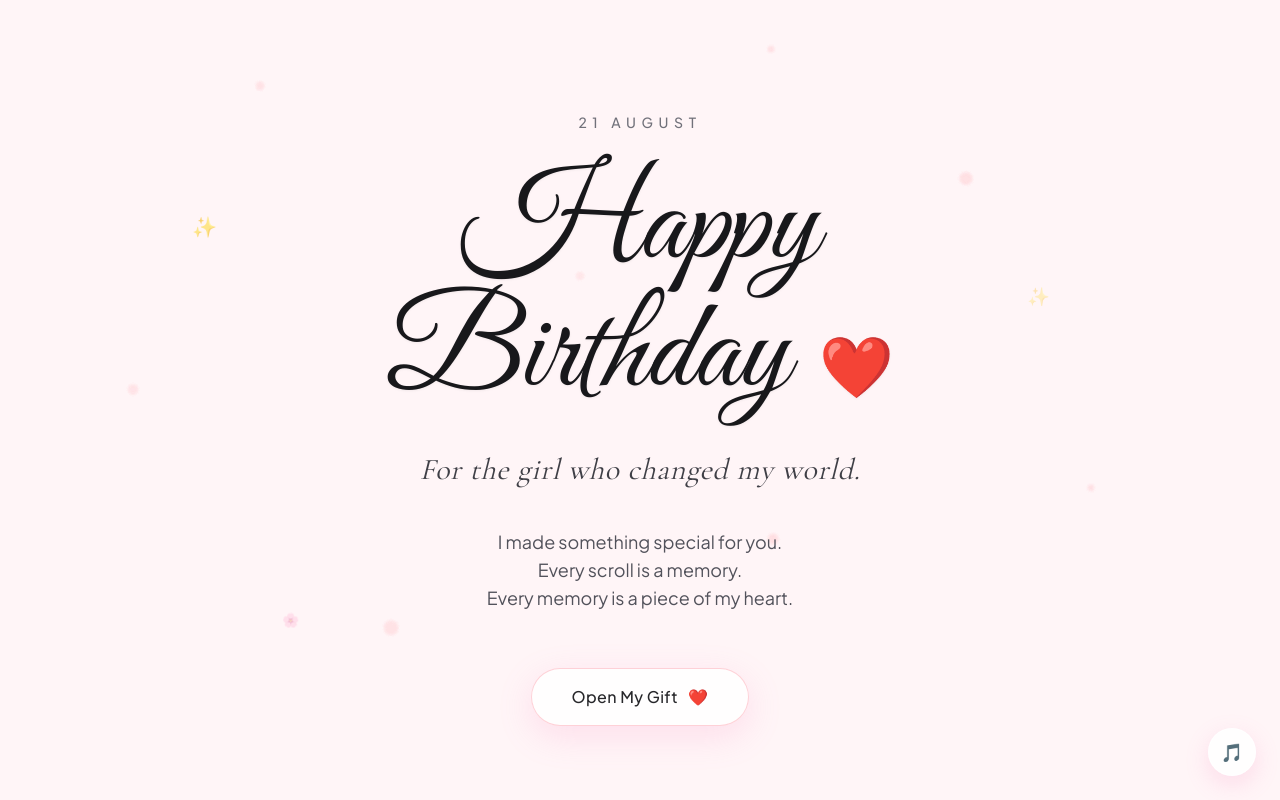
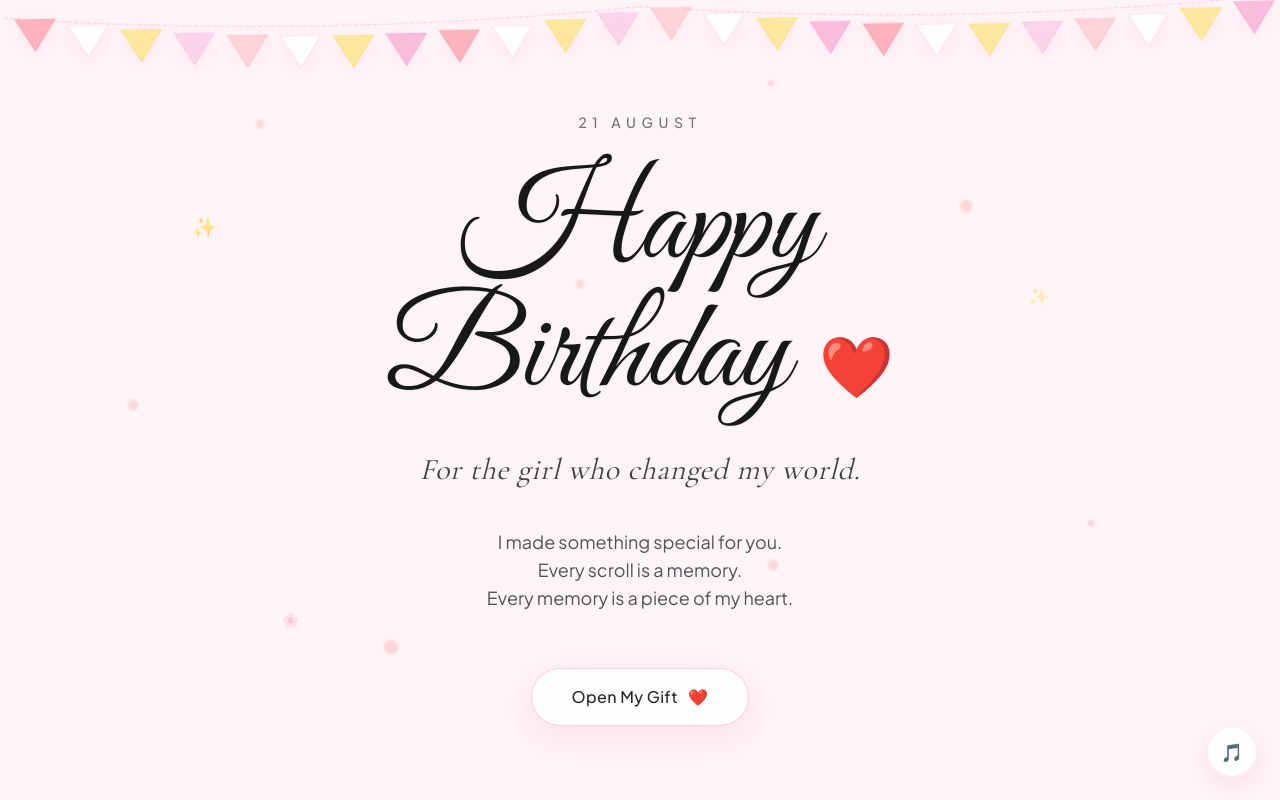
Before and after one commit to uzairsalman02/forever-you, a Next.js app: page / in a window 1280 px wide. Shown: the top 800 px of the page. Built offline with nearby package versions, Linux system fonts and the light colour scheme.

Commit message:
Dynamic Ambient Background & Global Particle Engine

```diff
--- a/app/globals.css
+++ b/app/globals.css
@@ -18,21 +18,82 @@ body {
   -moz-osx-font-smoothing: grayscale;
 }
 
-@keyframes floatParticle {
+/* 50-Second Dynamic Luxury Animated Gradient */
+@keyframes dynamicGradient {
   0% {
-    transform: translateY(0) scale(0.95);
+    background-position: 0% 50%;
+  }
+  25% {
+    background-position: 50% 100%;
+  }
+  50% {
+    background-position: 100% 50%;
+  }
+  75% {
+    background-position: 50% 0%;
+  }
+  100% {
+    background-position: 0% 50%;
+  }
+}
+
+.animate-dynamic-gradient {
+  background: linear-gradient(
+    -45deg,
+    #fff5f7,
+    #fce7f3,
+    #fff1f2,
+    #f3e8ff,
+    #fdf2f4,
+    #fff5f7
+  );
+  background-size: 400% 400%;
+  animation: dynamicGradient 50s ease-in-out infinite;
+}
+
+/* Soft Ambient Drifting Light Orbs */
+@keyframes floatLight {
+  0% {
+    transform: translate(0, 0) scale(1);
     opacity: 0.25;
   }
   50% {
-    transform: translateY(-30px) scale(1.05);
-    opacity: 0.55;
+    transform: translate(40px, -50px) scale(1.15);
+    opacity: 0.45;
   }
   100% {
-    transform: translateY(-60px) scale(0.95);
-    opacity: 0.15;
+    transform: translate(-30px, 30px) scale(0.95);
+    opacity: 0.2;
   }
 }
 
-.animate-float-particle {
-  animation: floatParticle 9s ease-in-out infinite alternate;
+.animate-float-light {
+  animation: floatLight 22s ease-in-out infinite alternate;
 }
+
+/* Gentle Birthday Bunting Swinging */
+@keyframes swingBunting {
+  0% {
+    transform: rotate(0deg);
+  }
+  50% {
+    transform: rotate(1.5deg);
+  }
+  100% {
+    transform: rotate(-1.5deg);
+  }
+}
+
+.animate-swing-bunting {
+  transform-origin: top center;
+  animation: swingBunting 6s ease-in-out infinite alternate;
+}
+
+/* Reduced Motion Accessibility */
+@media (prefers-reduced-motion: reduce) {
+  .animate-dynamic-gradient,
+  .animate-float-light,
+  .animate-swing-bunting {
+    animation: none !important;
+  }
+}
--- a/app/page.tsx
+++ b/app/page.tsx
@@ -11,6 +11,8 @@ import { MemoryRevealScene } from "@/components/memories/MemoryRevealScene";
 import { LetterScene } from "@/components/letter/LetterScene";
 import { CelebrationScene } from "@/components/celebration/CelebrationScene";
 import { MusicController } from "@/components/ui/MusicController";
+import { TopBunting } from "@/components/ui/TopBunting";
+import { GlobalParticleEngine } from "@/components/ui/GlobalParticleEngine";
 import {
   stopHappyBirthdayMusicBox,
   startMusicOnFirstInteraction,
@@ -111,8 +113,25 @@ export default function HomePage() {
   };
 
   return (
-    <div className="w-full bg-background min-h-screen relative">
-      {/* Global Experience Reset Soft Pink Overlay */}
+    <div className="w-full min-h-screen relative animate-dynamic-gradient overflow-x-hidden">
+      {/* 1. Global rAF Particle Engine (Hearts, Petals, Stars, Duck Doodles, Sparkles) */}
+      <GlobalParticleEngine />
+
+      {/* 2. Soft Ambient Drifting Light Orbs */}
+      <div
+        className="fixed top-1/4 left-10 w-96 h-96 rounded-full bg-rose-200/30 blur-[100px] pointer-events-none animate-float-light z-0"
+        aria-hidden="true"
+      />
+      <div
+        className="fixed bottom-1/3 right-10 w-[28rem] h-[28rem] rounded-full bg-purple-200/25 blur-[120px] pointer-events-none animate-float-light z-0"
+        style={{ animationDelay: "-11s" }}
+        aria-hidden="true"
+      />
+
+      {/* 3. Top Fabric Birthday Bunting Banner */}
+      <TopBunting />
+
+      {/* 4. Global Experience Reset Soft Pink Overlay */}
       <AnimatePresence>
         {isResettingOverlay && (
           <motion.div
@@ -125,9 +144,10 @@ export default function HomePage() {
         )}
       </AnimatePresence>
 
-      {/* Bottom-Right Floating Glassmorphism Music Controller */}
+      {/* 5. Floating Glassmorphic Music Controller Widget */}
       <MusicController />
 
+      {/* 6. Unlocked Interactive Story Scenes */}
       <HeroScene key={`hero-${experienceKey}`} onOpenGift={handleOpenGift} />
       <MemoryVaultScene
         key={`vault-${experienceKey}`}
--- /dev/null
+++ b/components/ui/GlobalParticleEngine.tsx
@@ -0,0 +1,125 @@
+"use client";
+
+import React, { useEffect, useRef } from "react";
+
+interface Particle {
+  x: number;
+  y: number;
+  speedY: number;
+  speedX: number;
+  size: number;
+  symbol: string;
+  opacity: number;
+  rotation: number;
+  rotationSpeed: number;
+  depthScale: number;
+}
+
+export function GlobalParticleEngine() {
+  const canvasRef = useRef<HTMLCanvasElement | null>(null);
+
+  useEffect(() => {
+    // Check prefers-reduced-motion
+    if (
+      typeof window !== "undefined" &&
+      window.matchMedia("(prefers-reduced-motion: reduce)").matches
+    ) {
+      return;
+    }
+
+    const canvas = canvasRef.current;
+    if (!canvas) return;
+
+    const ctx = canvas.getContext("2d");
+    if (!ctx) return;
+
+    let animId: number;
+    let width = (canvas.width = window.innerWidth);
+    let height = (canvas.height = window.innerHeight);
+
+    // Particle types with exact opacity ranges
+    const particleTypes = [
+      { symbol: "❤️", minOpacity: 0.15, maxOpacity: 0.35, minSize: 14, maxSize: 22 },
+      { symbol: "🌸", minOpacity: 0.1, maxOpacity: 0.25, minSize: 12, maxSize: 20 },
+      { symbol: "⭐", minOpacity: 0.08, maxOpacity: 0.2, minSize: 10, maxSize: 16 },
+      { symbol: "🦆", minOpacity: 0.08, maxOpacity: 0.15, minSize: 12, maxSize: 18 },
+      { symbol: "✨", minOpacity: 0.05, maxOpacity: 0.15, minSize: 10, maxSize: 16 },
+    ];
+
+    // Adapt count for mobile vs desktop
+    const count = width < 768 ? 16 : 30;
+
+    const particles: Particle[] = Array.from({ length: count }).map(() => {
+      const type = particleTypes[Math.floor(Math.random() * particleTypes.length)];
+      const depthScale = 0.5 + Math.random() * 0.7; // Depth layer 0.5x - 1.2x speed
+      return {
+        x: Math.random() * width,
+        y: Math.random() * height,
+        speedY: (0.15 + Math.random() * 0.3) * depthScale,
+        speedX: (Math.random() * 0.2 - 0.1) * depthScale,
+        size: type.minSize + Math.random() * (type.maxSize - type.minSize),
+        symbol: type.symbol,
+        opacity: type.minOpacity + Math.random() * (type.maxOpacity - type.minOpacity),
+        rotation: Math.random() * Math.PI * 2,
+        rotationSpeed: (Math.random() * 0.01 - 0.005) * depthScale,
+        depthScale,
+      };
+    });
+
+    const handleResize = () => {
+      if (!canvas) return;
+      width = canvas.width = window.innerWidth;
+      height = canvas.height = window.innerHeight;
+    };
+
+    window.addEventListener("resize", handleResize);
+
+    const render = () => {
+      // Pause loop if document tab is inactive
+      if (document.hidden) {
+        animId = requestAnimationFrame(render);
+        return;
+      }
+
+      ctx.clearRect(0, 0, width, height);
+
+      particles.forEach((p) => {
+        p.y += p.speedY;
+        p.x += p.speedX;
+        p.rotation += p.rotationSpeed;
+
+        // Wrap around vertically & horizontally
+        if (p.y > height + 20) p.y = -20;
+        if (p.x > width + 20) p.x = -20;
+        if (p.x < -20) p.x = width + 20;
+
+        ctx.save();
+        ctx.globalAlpha = p.opacity;
+        ctx.translate(p.x, p.y);
+        ctx.rotate(p.rotation);
+        ctx.font = `${p.size}px sans-serif`;
+        ctx.textAlign = "center";
+        ctx.textBaseline = "middle";
+        ctx.fillText(p.symbol, 0, 0);
+        ctx.restore();
+      });
+
+      animId = requestAnimationFrame(render);
+    };
+
+    animId = requestAnimationFrame(render);
+
+    return () => {
+      cancelAnimationFrame(animId);
+      window.removeEventListener("resize", handleResize);
+    };
+  }, []);
+
+  return (
+    <canvas
+      ref={canvasRef}
+      className="fixed inset-0 pointer-events-none z-0 overflow-hidden"
+      aria-hidden="true"
+    />
+  );
+}
--- /dev/null
+++ b/components/ui/TopBunting.tsx
@@ -0,0 +1,60 @@
+"use client";
+
+import React from "react";
+
+export function TopBunting() {
+  // Flag color palette: Pink, White, Rose Gold, Soft Peach
+  const flagColors = [
+    "fill-rose-300/80 stroke-rose-400/40",
+    "fill-white/90 stroke-rose-200/50",
+    "fill-amber-200/80 stroke-amber-300/50",
+    "fill-pink-200/80 stroke-pink-300/40",
+    "fill-rose-200/80 stroke-rose-300/40",
+    "fill-white/90 stroke-rose-200/50",
+    "fill-amber-200/80 stroke-amber-300/50",
+    "fill-pink-300/70 stroke-pink-400/40",
+  ];
+
+  return (
+    <div
+      aria-hidden="true"
+      className="fixed top-0 left-0 right-0 z-40 pointer-events-none overflow-hidden select-none"
+    >
+      <div className="w-full flex justify-between items-start animate-swing-bunting px-1">
+        {/* SVG String Line & Fabric Flags */}
+        <svg
+          viewBox="0 0 1200 120"
+          className="w-full h-auto max-h-16 sm:max-h-20 drop-shadow-[0_4px_10px_rgba(244,114,182,0.15)]"
+          preserveAspectRatio="none"
+        >
+          {/* Curved Garland String Line */}
+          <path
+            d="M0,10 Q300,50 600,10 Q900,50 1200,10"
+            fill="none"
+            stroke="rgba(244,114,182,0.3)"
+            strokeWidth="1.5"
+            strokeDasharray="4 2"
+          />
+
+          {/* Tri-Garland Fabric Flags */}
+          {Array.from({ length: 24 }).map((_, i) => {
+            const xPos = (i * 1200) / 24 + 10;
+            // Calculate yPos along the parabolic curve
+            const relX = (xPos % 600) / 300 - 1;
+            const yPos = 10 + (1 - relX * relX) * 35;
+            const colorClass = flagColors[i % flagColors.length];
+
+            return (
+              <polygon
+                key={i}
+                points={`${xPos},${yPos} ${xPos + 38},${yPos} ${xPos + 19},${yPos + 48}`}
+                className={`${colorClass} transition-transform duration-500`}
+                strokeWidth="1"
+              />
+            );
+          })}
+        </svg>
+      </div>
+    </div>
+  );
+}
```
